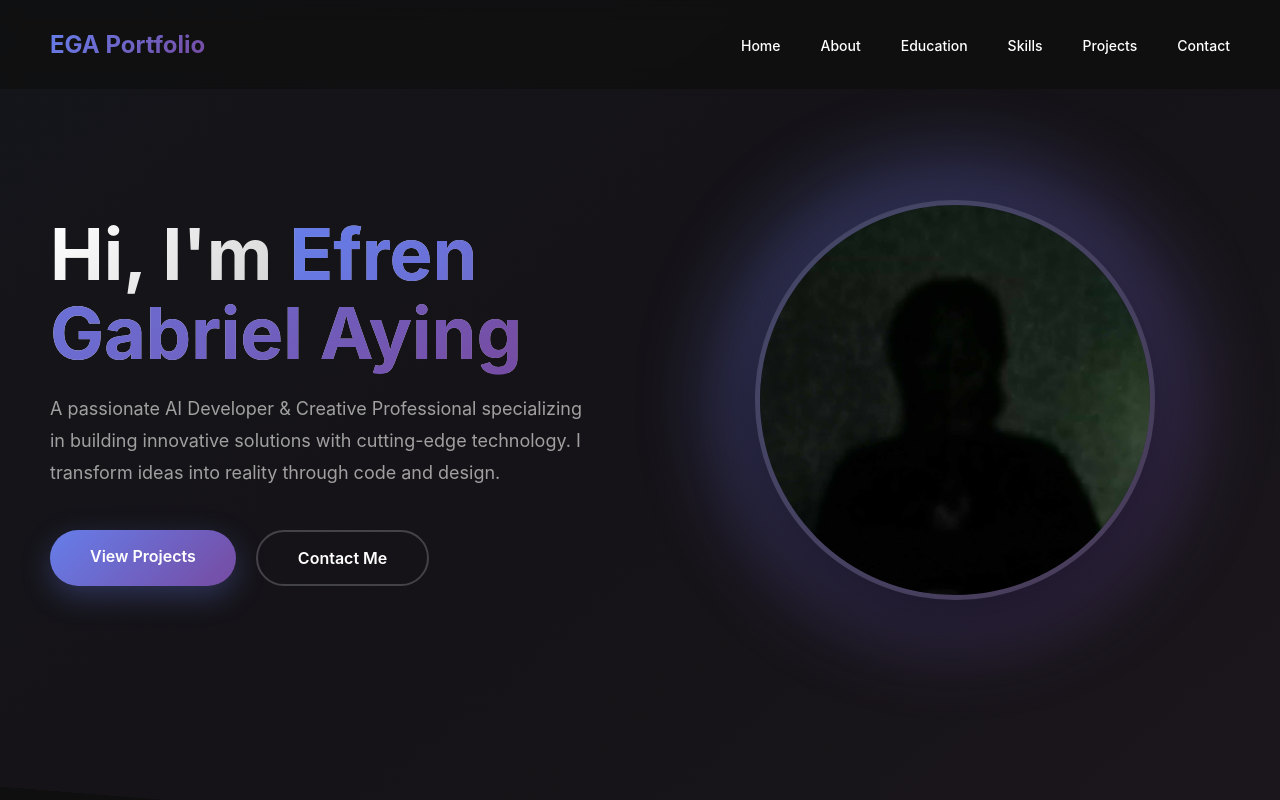
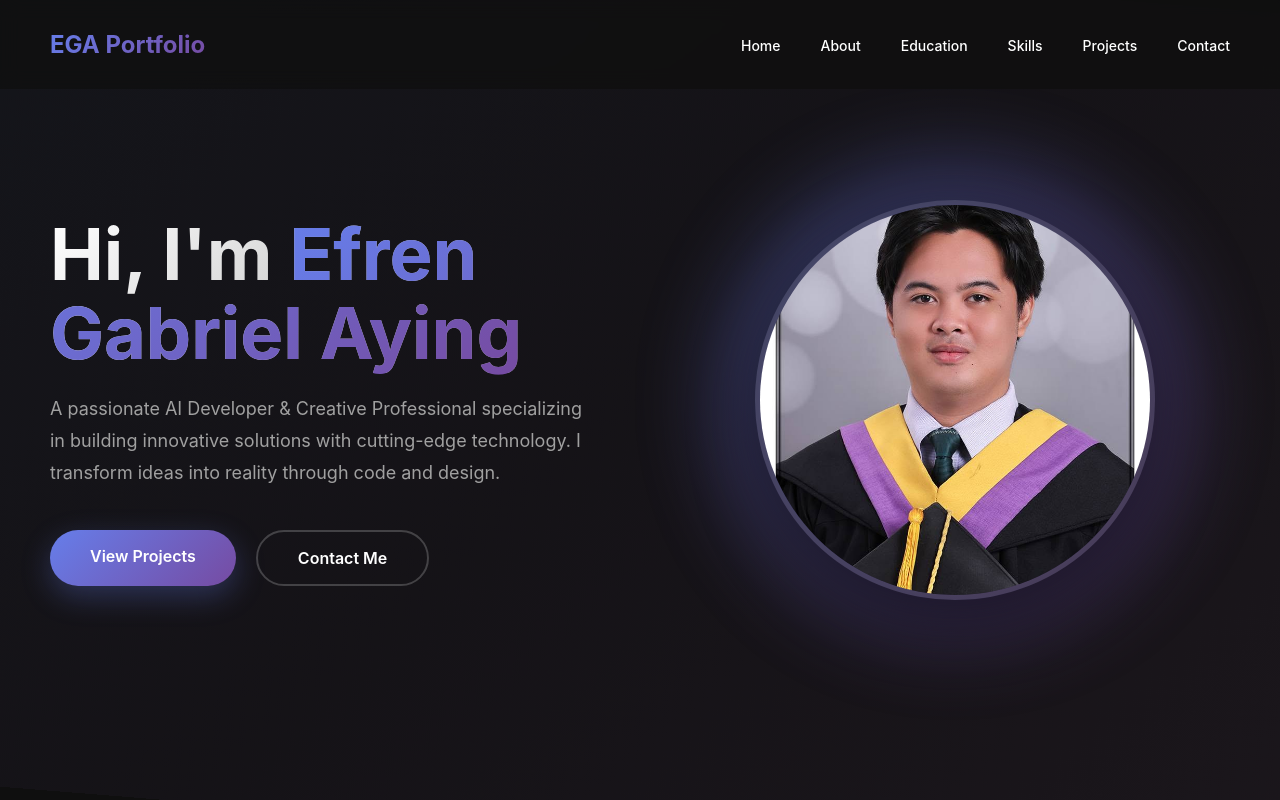
Before and after one commit to SasayAying/Portfolio, a website: page ELAI/index.html in a window 1280 px wide. Shown: the top 800 px of the page. Drawn offline with Linux system fonts and the light colour scheme; a script that the page names is missing.

Commit message:
Replace IMAGE1.jpg with IMAGE2.jpg in index.html

```diff
--- a/ELAI/index.html
+++ b/ELAI/index.html
@@ -33,7 +33,7 @@
             </div>
             <div class="hero-image">
                 <div class="img-glow"></div>
-                <img src="image/IMAGE1.jpg" alt="Efren Gabriel Aying" class="profile-img">
+                <img src="image/IMAGE2.jpg" alt="Efren Gabriel Aying" class="profile-img">
             </div>
         </div>
     </section>
```
